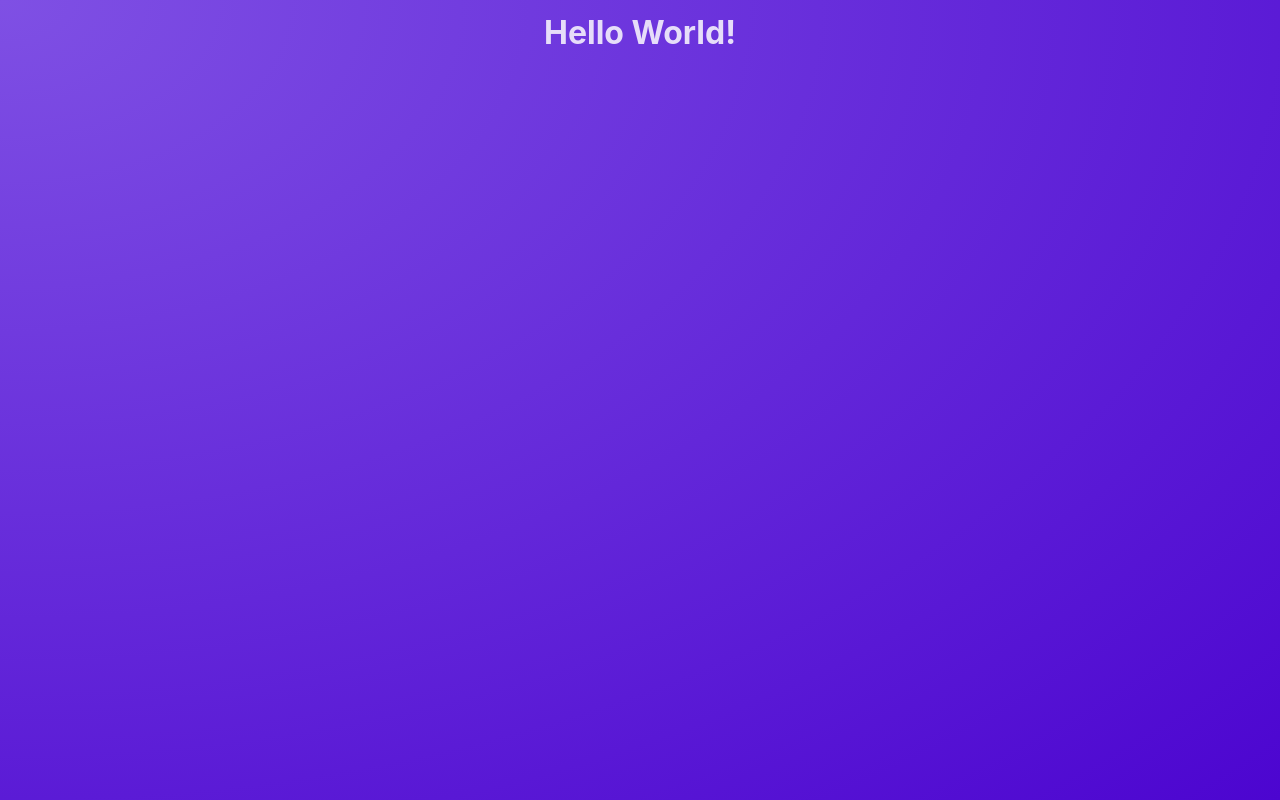
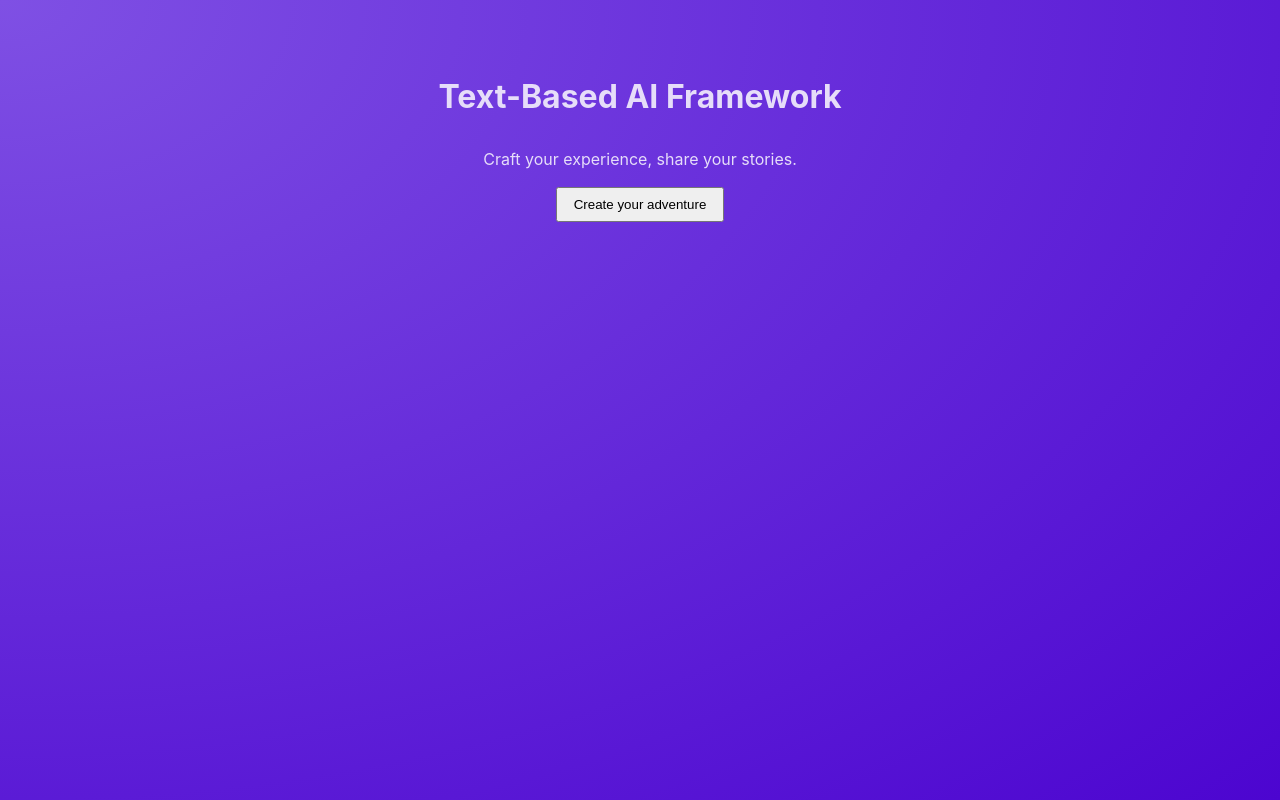
Before and after one commit to Vafakos/text-based-ai-framework, a React (Vite) app in the folder frontend/: page / in a window 1280 px wide. Built offline with nearby package versions, Linux system fonts and the light colour scheme.

Commit message:
Added Home page - Added the Home.jsx file to the pages folder - App.jsx now shows the home page

```diff
--- a/frontend/src/App.jsx
+++ b/frontend/src/App.jsx
@@ -1,5 +1,11 @@
+import Home from "./pages/Home";
+
 function App() {
-    return <h1>Hello World!</h1>;
+    return (
+        <div>
+            <Home />
+        </div>
+    );
 }
 
 export default App;
--- a/frontend/src/index.css
+++ b/frontend/src/index.css
@@ -21,3 +21,15 @@ body {
     text-align: center;
     color: #e6ddf9;
 }
+
+.home {
+    display: flex;
+    flex-direction: column;
+    align-items: center;
+    margin-top: 4rem;
+}
+
+button {
+    cursor: pointer;
+    padding: 0.5rem 1rem;
+}
--- /dev/null
+++ b/frontend/src/pages/Home.jsx
@@ -0,0 +1,9 @@
+export default function Home() {
+    return (
+        <div className="home">
+            <h1>Text-Based AI Framework</h1>
+            <p>Craft your experience, share your stories.</p>
+            <button onClick={() => alert("Navigate to Play Page!")}>Create your adventure</button>
+        </div>
+    );
+}
```
